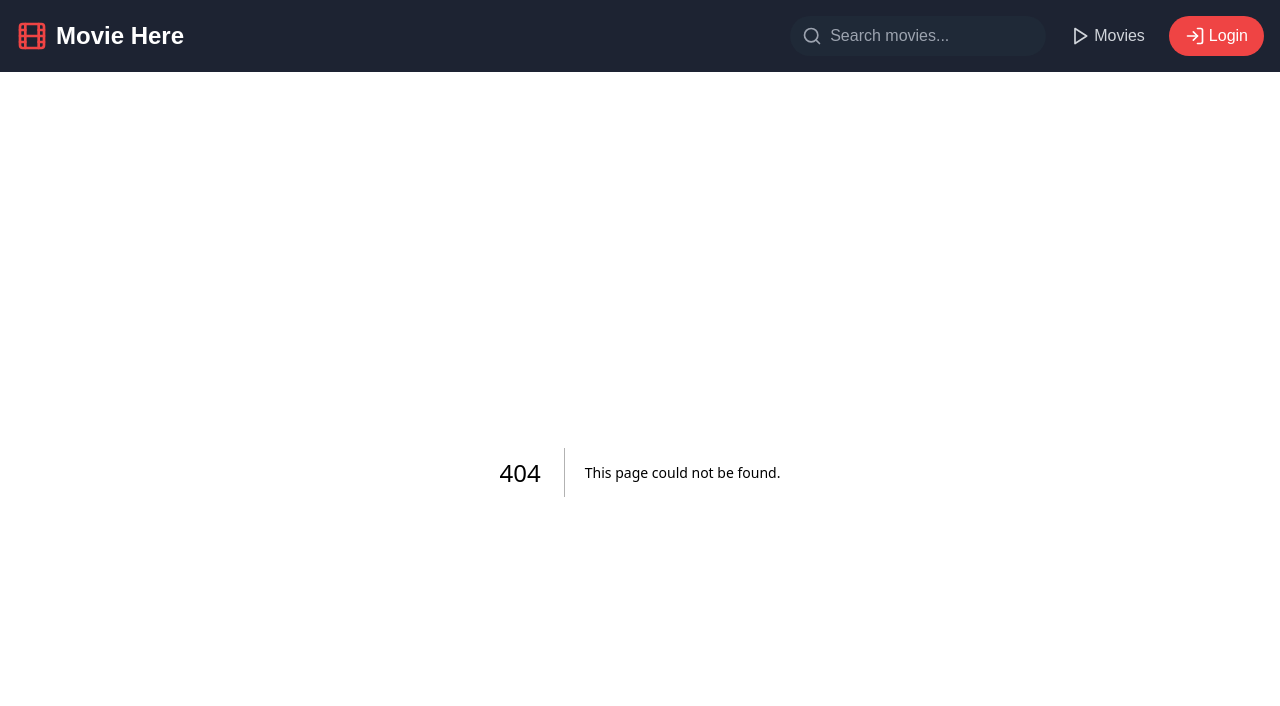
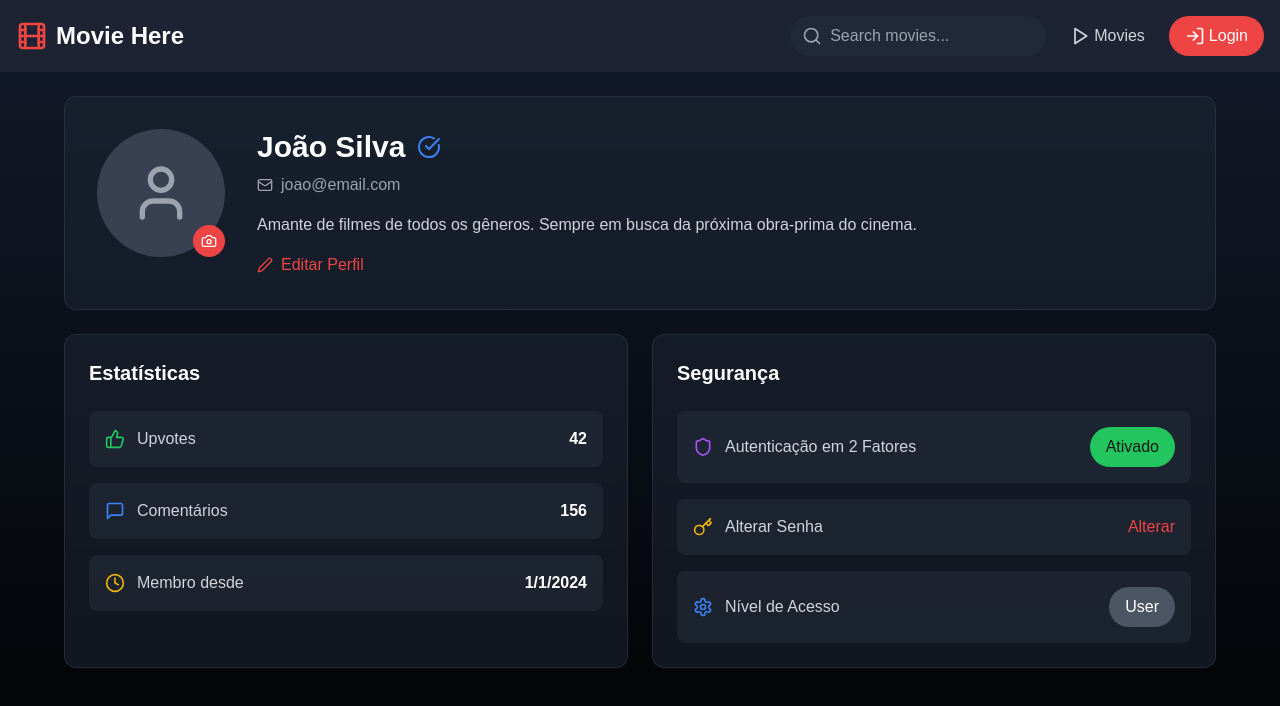
Before and after one commit to Babiel09/Movie-Here-Front-End, a Next.js app: page /profile in a window 1280 px wide. Before the commit this address had no page. Shown: the top 706 px of the page. Built offline with nearby package versions, Linux system fonts and the light colour scheme.

Commit message:
feat: Created profile page

```diff
--- /dev/null
+++ b/src/app/profile/page.tsx
@@ -0,0 +1,7 @@
+import ProfileComponent from "@/components/Profile";
+
+export default function ProfilePage(){
+    return(
+        <ProfileComponent/>
+    );
+};
--- /dev/null
+++ b/src/components/Profile.tsx
@@ -0,0 +1,228 @@
+'use client'
+
+import React, { useState, useRef } from 'react'
+import {
+  User,
+  Mail,
+  Lock,
+  Shield,
+  Clock,
+  Edit2,
+  Camera,
+  ThumbsUp,
+  MessageSquare,
+  CheckCircle,
+  Settings,
+  Key
+} from 'lucide-react'
+import { motion } from 'framer-motion'
+
+interface UserData {
+  id: number;
+  name: string;
+  email: string;
+  photo: string;
+  description: string;
+  verified: boolean;
+  twoStetps: boolean;
+  createdAt: Date;
+  role: string;
+  upVotesCount: number;
+  commentsCount: number;
+}
+
+const ProfileComponent = () => {
+    const [isEditing, setIsEditing] = useState<boolean>(false)
+    const [showModal, setShowModal] = useState<boolean>(false);
+    const [showSecuritySettings, setShowSecuritySettings] = useState<boolean>(false)
+    const [profilePic, setProfilePic] = useState<string>("");
+
+    const [userData, setUserData] = useState<UserData>({
+      id: 1,
+      name: "João Silva",
+      email: "joao@email.com",
+      photo: "",
+      description: "Amante de filmes de todos os gêneros. Sempre em busca da próxima obra-prima do cinema.",
+      verified: true,
+      twoStetps: true,
+      createdAt: new Date("2024-01-01"),
+      role: "User",
+      upVotesCount: 42,
+      commentsCount: 156
+    })
+
+    return (
+      <div className="min-h-screen bg-gradient-to-b from-gray-900 to-black p-6">
+        <div className="max-w-6xl mx-auto">
+          <motion.div
+            initial={{ opacity: 0, y: 20 }}
+            animate={{ opacity: 1, y: 0 }}
+            className="bg-gray-800/50 backdrop-blur-sm rounded-xl p-8 mb-6 border border-gray-700/50"
+          >
+            <div className="flex flex-col md:flex-row items-center md:items-start gap-8">
+              <div className="relative">
+                <div className="w-32 h-32 rounded-full bg-gray-700 flex items-center justify-center overflow-hidden">
+                  {userData.photo ? (
+                    <img src={userData.photo} alt={userData.name} className="w-full h-full object-cover" />
+                  ) : (
+                    <User className="w-16 h-16 text-gray-400" />
+                  )}
+                </div>
+                <button
+                  className="absolute bottom-0 right-0 bg-red-500 p-2 rounded-full hover:bg-red-600 transition-colors"
+                  onClick={() => setShowModal(true)}
+                >
+                  <Camera className="w-4 h-4 text-white" />
+                </button>
+              </div>
+
+              <div className="flex-1">
+                <div className="flex items-center gap-3 mb-2">
+                  <h1 className="text-3xl font-bold text-white">{userData.name}</h1>
+                  {userData.verified && (
+                    <CheckCircle className="w-6 h-6 text-blue-500" />
+                  )}
+                </div>
+
+                <div className="flex items-center gap-2 text-gray-400 mb-4">
+                  <Mail className="w-4 h-4" />
+                  <span>{userData.email}</span>
+                </div>
+
+                {isEditing ? (
+                  <textarea
+                    className="w-full bg-gray-700/50 rounded-lg p-3 text-white resize-none focus:outline-none focus:ring-2 focus:ring-red-500"
+                    value={userData.description}
+                    onChange={(e) => setUserData({...userData, description: e.target.value})}
+                    rows={3}
+                  />
+                ) : (
+                  <p className="text-gray-300">{userData.description}</p>
+                )}
+
+                <button
+                  onClick={() => setIsEditing(!isEditing)}
+                  className="mt-4 flex items-center gap-2 text-red-500 hover:text-red-400"
+                >
+                  <Edit2 className="w-4 h-4" />
+                  <span>{isEditing ? 'Salvar' : 'Editar Perfil'}</span>
+                </button>
+              </div>
+            </div>
+          </motion.div>
+
+          {showModal && (
+            <div className="fixed inset-0 bg-black bg-opacity-50 flex justify-center items-center z-50">
+              <div className="bg-gray-800 p-6 rounded-lg shadow-lg text-white">
+                <h2 className="text-xl font-bold mb-4">Alterar Foto de Perfil</h2>
+                <input
+                  type="text"
+                  placeholder="Insira a URL da imagem"
+                  value={profilePic}
+                  onChange={(e) => setProfilePic(e.target.value)}
+                  className="w-full p-2 bg-gray-700 rounded mb-4 text-black px-5"
+                />
+                <div className="flex justify-center gap-2">
+                  <button onClick={() => setShowModal(false)} className="bg-gray-600 px-4 py-2 rounded">Cancelar</button>
+                  <button onClick={() => { setUserData({...userData, photo: profilePic}); setShowModal(false); }} className="bg-red-500 px-4 py-2 rounded">Salvar</button>
+                </div>
+              </div>
+            </div>
+          )}
+
+
+
+        {/* Estatísticas e Segurança */}
+        <div className="grid grid-cols-1 md:grid-cols-2 gap-6">
+          {/* Estatísticas */}
+          <motion.div
+            initial={{ opacity: 0, x: -20 }}
+            animate={{ opacity: 1, x: 0 }}
+            className="bg-gray-800/50 backdrop-blur-sm rounded-xl p-6 border border-gray-700/50"
+          >
+            <h2 className="text-xl font-bold text-white mb-6">Estatísticas</h2>
+
+            <div className="space-y-4">
+              <div className="flex items-center justify-between p-4 bg-gray-700/30 rounded-lg">
+                <div className="flex items-center gap-3">
+                  <ThumbsUp className="w-5 h-5 text-green-500" />
+                  <span className="text-gray-300">Upvotes</span>
+                </div>
+                <span className="text-white font-bold">{userData.upVotesCount}</span>
+              </div>
+
+              <div className="flex items-center justify-between p-4 bg-gray-700/30 rounded-lg">
+                <div className="flex items-center gap-3">
+                  <MessageSquare className="w-5 h-5 text-blue-500" />
+                  <span className="text-gray-300">Comentários</span>
+                </div>
+                <span className="text-white font-bold">{userData.commentsCount}</span>
+              </div>
+
+              <div className="flex items-center justify-between p-4 bg-gray-700/30 rounded-lg">
+                <div className="flex items-center gap-3">
+                  <Clock className="w-5 h-5 text-yellow-500" />
+                  <span className="text-gray-300">Membro desde</span>
+                </div>
+                <span className="text-white font-bold">
+                  {userData.createdAt.toLocaleDateString()}
+                </span>
+              </div>
+            </div>
+          </motion.div>
+
+          {/* Configurações de Segurança */}
+          <motion.div
+            initial={{ opacity: 0, x: 20 }}
+            animate={{ opacity: 1, x: 0 }}
+            className="bg-gray-800/50 backdrop-blur-sm rounded-xl p-6 border border-gray-700/50"
+          >
+            <h2 className="text-xl font-bold text-white mb-6">Segurança</h2>
+
+            <div className="space-y-4">
+              <div className="flex items-center justify-between p-4 bg-gray-700/30 rounded-lg">
+                <div className="flex items-center gap-3">
+                  <Shield className="w-5 h-5 text-purple-500" />
+                  <span className="text-gray-300">Autenticação em 2 Fatores</span>
+                </div>
+                <button
+                  onClick={() => setUserData({...userData, twoStetps: !userData.twoStetps})}
+                  className={`px-4 py-2 rounded-full ${
+                    userData.twoStetps ? 'bg-green-500' : 'bg-gray-600'
+                  }`}
+                >
+                  {userData.twoStetps ? 'Ativado' : 'Desativado'}
+                </button>
+              </div>
+
+              <div className="flex items-center justify-between p-4 bg-gray-700/30 rounded-lg">
+                <div className="flex items-center gap-3">
+                  <Key className="w-5 h-5 text-yellow-500" />
+                  <span className="text-gray-300">Alterar Senha</span>
+                </div>
+                <button
+                  onClick={() => setShowSecuritySettings(!showSecuritySettings)}
+                  className="text-red-500 hover:text-red-400"
+                >
+                  Alterar
+                </button>
+              </div>
+
+              <div className="flex items-center justify-between p-4 bg-gray-700/30 rounded-lg">
+                <div className="flex items-center gap-3">
+                  <Settings className="w-5 h-5 text-blue-500" />
+                  <span className="text-gray-300">Nível de Acesso</span>
+                </div>
+                <span className="px-4 py-2 bg-gray-600 rounded-full text-white">
+                  {userData.role}
+                </span>
+              </div>
+            </div>
+          </motion.div>
+        </div>
+      </div>
+    </div>
+  )
+}
+
+export default ProfileComponent
```
